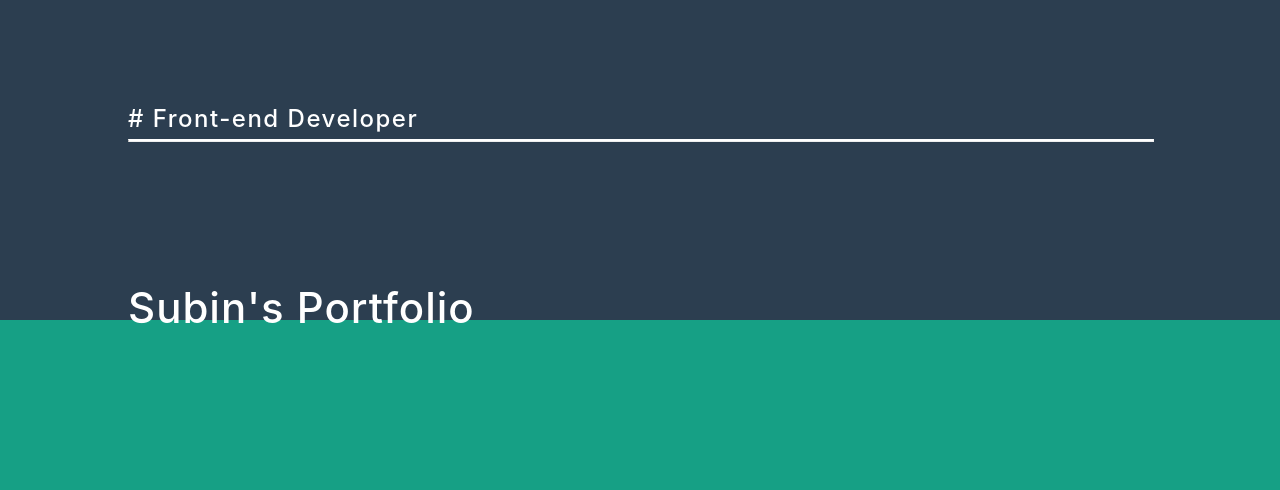
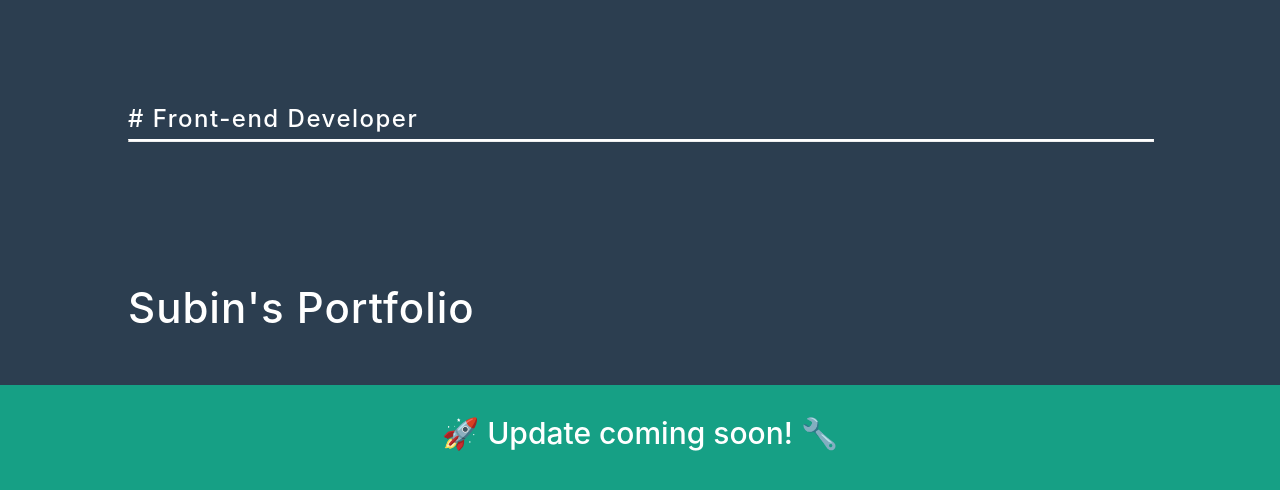
Before and after one commit to green-study/profile, a React (Create React App) app: page / in a window 1280 px wide. Shown: the top 490 px of the page. Built offline with nearby package versions, Linux system fonts and the light colour scheme.

Commit message:
fix background and update contents

```diff
--- a/src/App.css
+++ b/src/App.css
@@ -3,10 +3,5 @@
   min-height: 100vh;
   display: flex;
   justify-content: center;
-  background: linear-gradient(to bottom, #2c3e50 40%, #16a085 40%);
+  background: #16a085;
 }
-
-.Main-content{
-  width: 80%;
-  height: 100%;
-}
--- a/src/App.js
+++ b/src/App.js
@@ -1,11 +1,13 @@
 import './App.css';
 import Header from './components/header/Header';
+import Content from './components/Content/Content'
 
 function App() {
   return (
     <div className="App">
       <div className="Main-content">
         <Header />
+        <Content />
       </div>
     </div>
   );
--- /dev/null
+++ b/src/components/Content/Content.css
@@ -0,0 +1,5 @@
+.content_container {
+    font-size: 30px;
+    font-weight: 500;
+    color: white;
+}
--- /dev/null
+++ b/src/components/Content/Content.js
@@ -0,0 +1,11 @@
+import "./Content.css"
+
+const Content = () => {
+    return (
+        <div className="content_container">
+            <p>🚀 Update coming soon! 🔧</p>
+        </div>
+    );
+};
+
+export default Content;
--- a/src/components/header/Header.css
+++ b/src/components/header/Header.css
@@ -1,5 +1,11 @@
 .header {
-    width: 100%;
+    width: 100vw;
+    background-color: #2c3e50;
+}
+
+.Title-container {
+    margin: 0 10% 0 10%;
+    padding-bottom: 10px;
 }
 
 .Title-margin-1 {
--- a/src/components/header/Header.js
+++ b/src/components/header/Header.js
@@ -3,6 +3,7 @@ import "./Header.css"
 const Header = () => {
     return (
         <div className="header">
+            <div className="Title-container">
                 <div className="Title-margin-1" />
                 <div className="Title">
                     <p># Front-end Developer</p>
@@ -13,6 +14,7 @@ const Header = () => {
                     <p>Subin's Portfolio</p>
                 </div>
             </div>
+        </div>
     );
 };
 
```
Also changed, not shown: 1 other file (tests, documents, lock files or other folders). Lines whose indentation alone changed are shown as unchanged.
